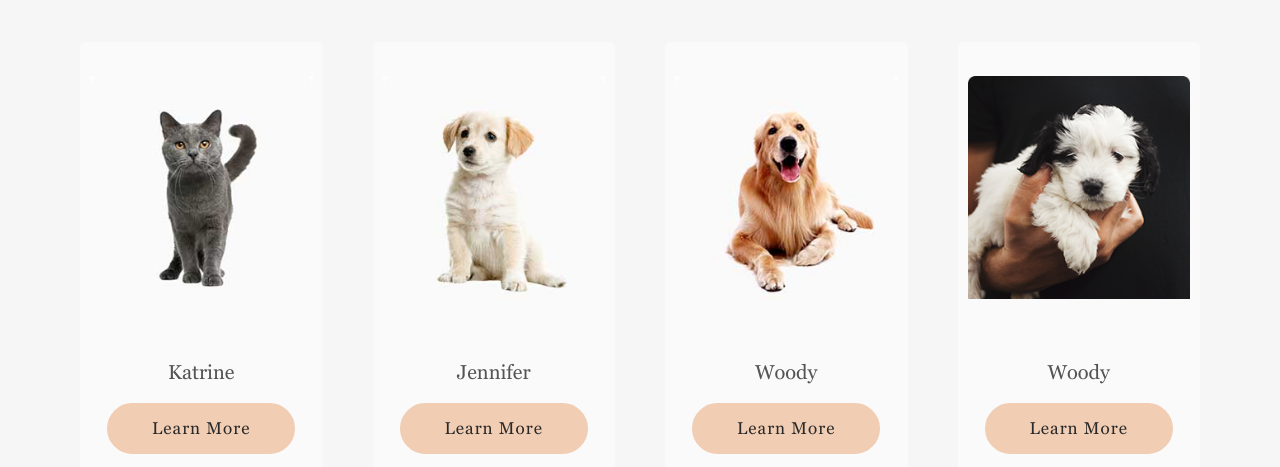
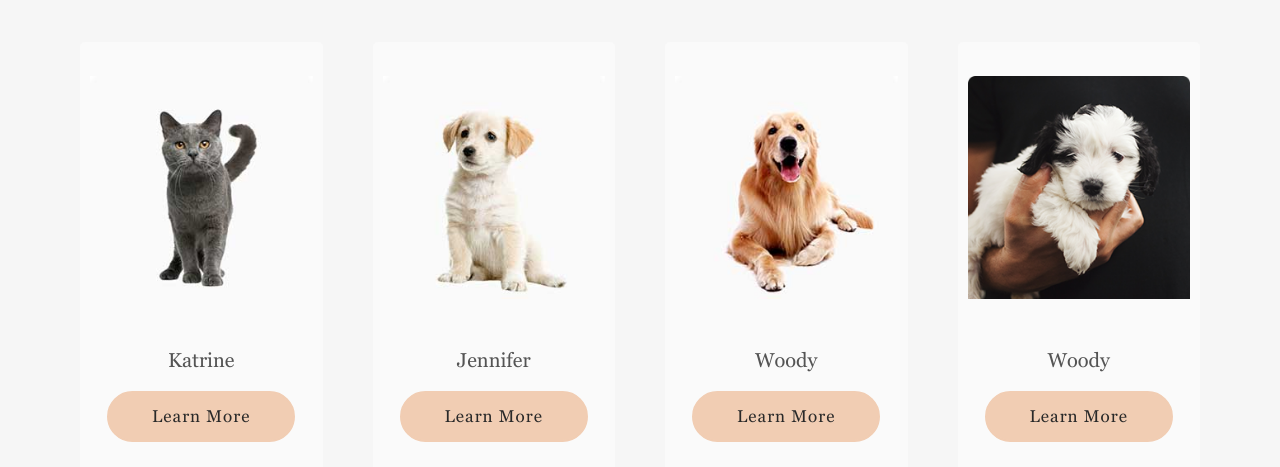
Before and after one commit to ruslansokolov40/Cozy-House, a website: page app/pets.html in a window 1280 px wide. Shown: the part 333-800 px from the top of the page. Drawn offline with Linux system fonts and the light colour scheme.

Commit message:
redone our-friends

```diff
--- a/app/scss/components/_our-friends.scss
+++ b/app/scss/components/_our-friends.scss
@@ -13,7 +13,7 @@
 
     &__outer {
         position: relative;
-        margin-bottom: 51px;
+        margin-bottom: 66px;
 
         .button-next {
             position: absolute;
@@ -88,7 +88,6 @@
 
     &__inner {
         display: flex;
-        margin-bottom: 20px;
     }
 
     &__inner--pets {
@@ -124,7 +123,7 @@
         display: flex;
         justify-content: center;
         align-items: center;
-        margin-bottom: 34px;
+        margin-bottom: 22px;
 
         img {
             max-width: 100%;
```
Also changed, not shown: app/css/style.min.css.
